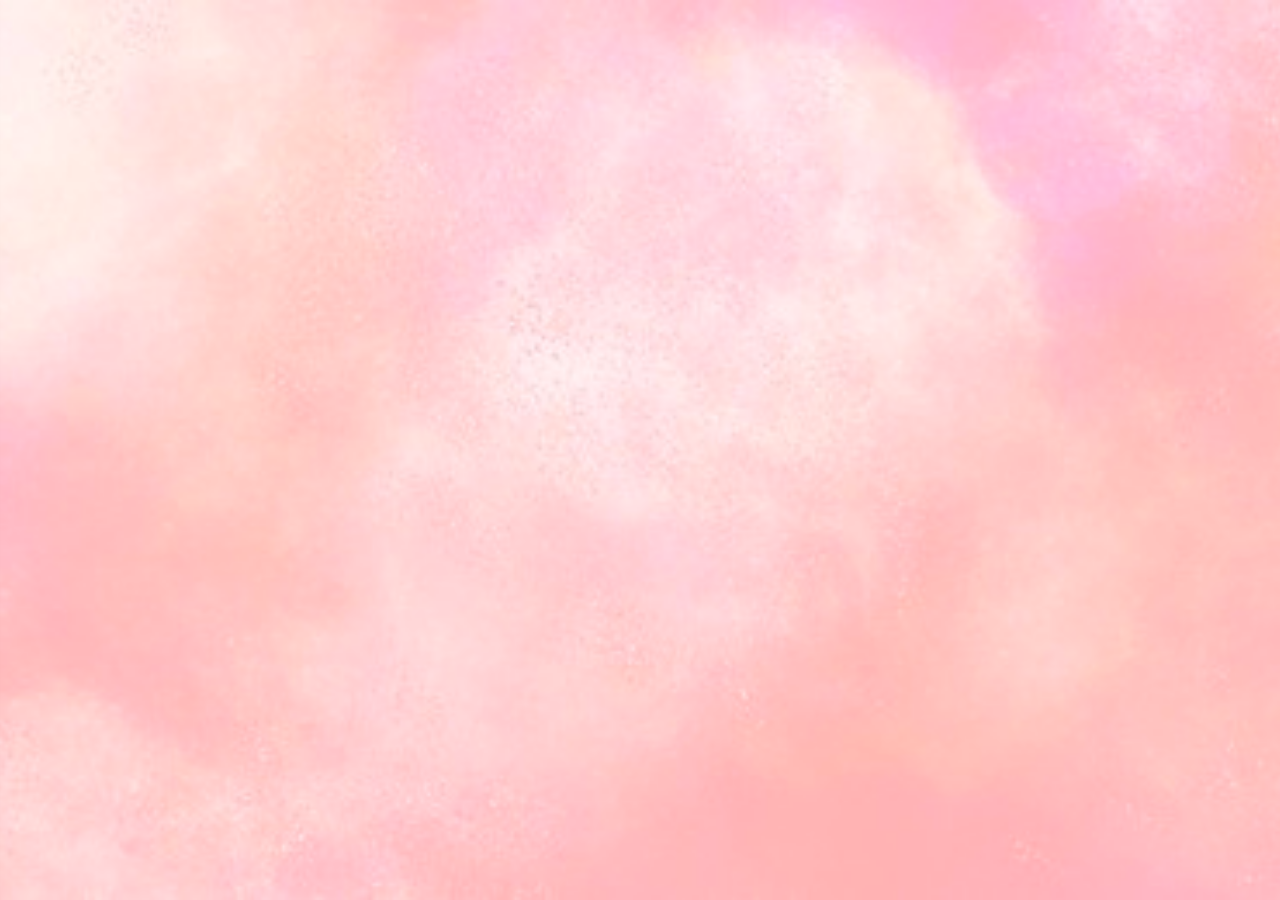
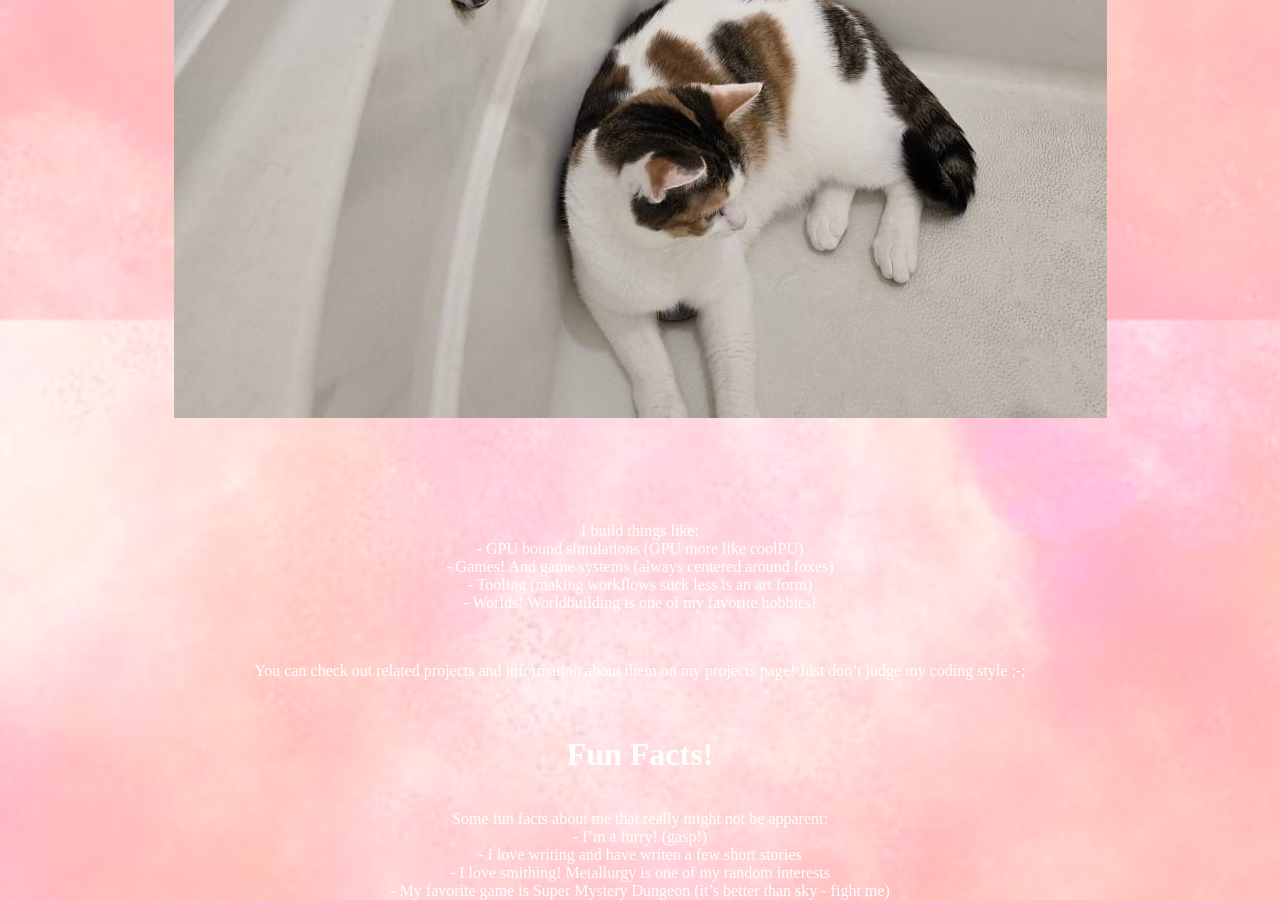
Before and after one commit to NocaToca/nocatoca.github.io, a Jekyll site: the page built from about.md, in a window 1280 px wide and 900 px high, scrolled down 580 px. Built offline with Jekyll 4.4.1, drawn with Linux system fonts in a browser that asks for light colours; some of the changed text lies outside the part shown.

Commit message:
Updated about me

```diff
--- a/_layouts/about.html
+++ b/_layouts/about.html
@@ -23,7 +23,7 @@
         </nav>
     </div>
     <div class="container">
-        <h1>This page is currently a WIP</h1>
+        <h1>{{content}}</h1>
     </div>
 </body>
 <script>
--- a/about.md
+++ b/about.md
@@ -3,3 +3,30 @@
 title: About
 permalink: /about/
 ---
+
+# Hello!
+I go by Noellva! This about me is short and sweet - you can check out my blog for the long rambly ones.<br><br>
+
+# About Me!
+I'm a hobbiest game dev currently employed in middleware, and I do lots of coding. I love low level systems (mostly graphics), embedded GPU programming, cats, writing, and tooling! <br><br>
+
+IRL facts are that I'm 23, live in Virginia, and have an adorable --menace-- cat named Cinnamon! She's a calico and a third orange cat, of which she likes to exagerate. Look at her moments before disaster:<br><br>
+<br>
+<p align="center">
+  <img src="{{ site.baseurl }}/images/cinnamon.png" alt="">
+</p>  <br><br>
+
+I build things like:<br>
+\- GPU bound simulations (GPU more like coolPU)<br>
+\- Games! And game systems (always centered around foxes)<br>
+\- Tooling (making workflows suck less is an art form)<br>
+\- Worlds! Worldbuilding is one of my favorite hobbies!<br><br>
+
+You can check out related projects and information about them on my projects page! Just don't judge my coding style ;-;<br><br>
+
+# Fun Facts!
+Some fun facts about me that really might not be apparent:<br>
+\- I'm a furry! (gasp!)<br>
+\- I love writing and have writen a few short stories<br>
+\- I love smithing! Metallurgy is one of my random interests<br>
+\- My favorite game is Super Mystery Dungeon (it's better than sky - fight me)<br>
```
Also changed, not shown: _posts/2025-05-10-week_in_review_7.md (+1 -1 lines), images/cinnamon.png (added).
